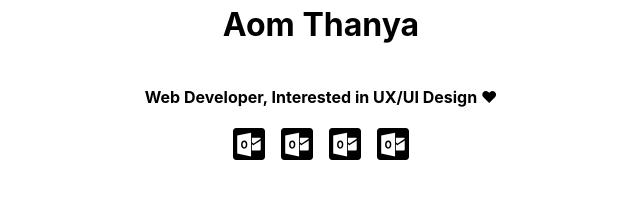
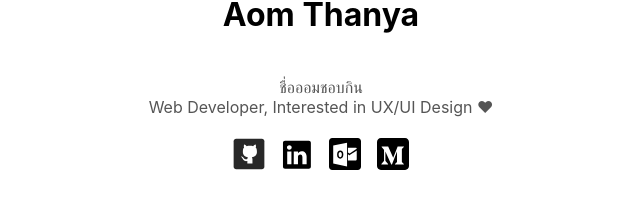
Before and after one commit to aom-thanya/aom-thanya.github.io, a Next.js app: page / in a window 1280 px wide. Shown: the part 376-584 px from the top of the page, without its empty margins (319-959 px from the left). Built offline with nearby package versions, Linux system fonts and the light colour scheme.

Commit message:
add icon

```diff
--- a/components/IconList.tsx
+++ b/components/IconList.tsx
@@ -1,17 +1,20 @@
 import React from 'react'
 import EmailIcon from '../icons/Email'
+import GithubIcon from '../icons/Github'
+import LinkedinIcon from '../icons/Linkedin'
+import MediumIcon from '../icons/Medium'
 import IconButton from './IconButton'
 
 const IconList = () => {
   return (
     <div className="icon-list">
       <IconButton
-        icon={<EmailIcon />}
+        icon={<GithubIcon />}
         onClick={() => window.open('https://github.com/aom-thanya')}
         ariaLabel="github"
       />
       <IconButton
-        icon={<EmailIcon />}
+        icon={<LinkedinIcon />}
         onClick={() => window.open('https://www.linkedin.com/in/thanya-khampoosa-696833196/')}
         ariaLabel="linkedin"
       />
@@ -21,7 +24,7 @@ const IconList = () => {
         ariaLabel="email"
       />
       <IconButton
-        icon={<EmailIcon />}
+        icon={<MediumIcon />}
         onClick={() => window.open('https://aom-thanya.medium.com/')}
         ariaLabel="medium"
       />
--- a/icons/Email.tsx
+++ b/icons/Email.tsx
@@ -2,7 +2,14 @@ import * as React from 'react'
 
 const EmailIcon = (props: React.SVGProps<SVGSVGElement>) => {
   return (
-    <svg height={32} viewBox="0 0 500 500" width={32} xmlns="http://www.w3.org/2000/svg" {...props}>
+    <svg
+      height={32}
+      viewBox="0 0 500 500"
+      width={32}
+      xmlns="http://www.w3.org/2000/svg"
+      fill="currentColor"
+      {...props}
+    >
       <path d="M50 0C22.3 0 0 22.3 0 50v400c0 27.7 22.3 50 50 50h400c27.7 0 50-22.3 50-50V50c0-27.7-22.3-50-50-50H50zm232.094 73.688V445L65.906 399.687V115.531l216.188-41.844zm13.656 78.718h124.688c4.588 0 12.718 6.253 12.718 14.969l-109.25 73.656c-.67.21-2.112.196-2.781 0l-25.375-16v-72.625zm-119.313 42c-15.103 0-27.243 6.11-36.406 18.313-9.162 12.203-13.75 28.176-13.75 47.937 0 18.716 4.522 33.904 13.531 45.563 9.024 11.645 20.678 17.469 35 17.469 14.7 0 26.616-6.042 35.75-18.063 9.135-12.021 13.702-27.85 13.688-47.5 0-19.12-4.405-34.532-13.219-46.219-8.8-11.687-20.327-17.5-34.594-17.5zm256.75 2.313v133.5c0 14.532-9.321 20.625-19.78 20.625H295.75v-98.688l23.156 15.906c3.264 2.4 7.219 0 7.219 0-3.919 2.4 107.063-71.343 107.063-71.343zm-257.375 21.937c7.67 0 13.705 3.585 18.125 10.781 4.421 7.21 6.625 17.295 6.625 30.25 0 12.426-2.297 22.156-6.843 29.157-4.547 7-10.701 10.5-18.469 10.5-7.53 0-13.606-3.571-18.25-10.781-4.644-7.197-7-16.991-7-29.375 0-12.203 2.356-22.001 7-29.407 4.644-7.405 10.919-11.125 18.813-11.125z" />
     </svg>
   )
--- /dev/null
+++ b/icons/Github.tsx
@@ -0,0 +1,25 @@
+import * as React from 'react'
+
+const GithubIcon = (props: React.SVGProps<SVGSVGElement>) => {
+  return (
+    <svg
+      width={32}
+      height={32}
+      viewBox="0 0 50 50"
+      xmlns="http://www.w3.org/2000/svg"
+      fill="currentColor"
+      {...props}
+    >
+      <path
+        d="M45 1H5C2.8 1 1 2.8 1 5v40c0 2.2 1.8 4 4 4h40c2.2 0 4-1.8 4-4V5c0-2.2-1.8-4-4-4z"
+        fill="#282828"
+      />
+      <path
+        d="M30.4 40h-8v-4c-5.5 1.2-7-3-7-3-1-2-2-3-2-3-2-1.2 0-1 0-1 2 0 3 2 3 2 1.8 3 4.9 2.5 6 2 0-1 .4-2.5 1-3-4.4-.5-8-3-8-8s1-6 2-7c-.2-.5-1-2.3 0-5 0 0 2 0 4 3 1-1 4-1 5-1s4 0 5 1c2-3 4-3 4-3 1.1 2.7.2 4.5 0 5 1 1 2 2 2 7s-3.6 7.5-8 8c.6.5 1 2.2 1 3v7z"
+        fill="#FFF"
+      />
+    </svg>
+  )
+}
+
+export default GithubIcon
--- /dev/null
+++ b/icons/Linkedin.tsx
@@ -0,0 +1,19 @@
+import * as React from 'react'
+
+const LinkedinIcon = (props: React.SVGProps<SVGSVGElement>) => {
+  return (
+    <svg
+      height={32}
+      viewBox="0 0 56.693 56.693"
+      width={32}
+      xmlns="http://www.w3.org/2000/svg"
+      fill="currentColor"
+      {...props}
+    >
+      <path d="M30.071 27.101v-.077a2.031 2.031 0 01-.05.077h.05z" />
+      <path d="M49.265 4.667H7.145c-2.016 0-3.651 1.596-3.651 3.563v42.613c0 1.966 1.635 3.562 3.651 3.562h42.12c2.019 0 3.654-1.597 3.654-3.562V8.23c0-1.968-1.636-3.563-3.654-3.563zm-30.79 41.637H11.01V23.845h7.465v22.459zm-3.732-25.527h-.05c-2.504 0-4.124-1.725-4.124-3.88 0-2.203 1.67-3.88 4.223-3.88 2.554 0 4.125 1.677 4.175 3.88 0 2.155-1.622 3.88-4.224 3.88zm30.651 25.527h-7.465V34.286c0-3.018-1.08-5.078-3.781-5.078-2.062 0-3.29 1.389-3.831 2.731-.197.479-.245 1.149-.245 1.821v12.543h-7.465s.098-20.354 0-22.459h7.465v3.179c.992-1.53 2.766-3.709 6.729-3.709 4.911 0 8.594 3.211 8.594 10.11v12.88z" />
+    </svg>
+  )
+}
+
+export default LinkedinIcon
--- /dev/null
+++ b/icons/Medium.tsx
@@ -0,0 +1,22 @@
+import * as React from 'react'
+
+const MediumIcon = (props: React.SVGProps<SVGSVGElement>) => {
+  return (
+    <svg
+      width={32}
+      height={32}
+      viewBox="0 0 512 512"
+      xmlns="http://www.w3.org/2000/svg"
+      fillRule="evenodd"
+      clipRule="evenodd"
+      strokeLinejoin="round"
+      strokeMiterlimit={2}
+      fill="currentColor"
+      {...props}
+    >
+      <path d="M449.446 0C483.971 0 512 28.03 512 62.554v386.892C512 483.97 483.97 512 449.446 512H62.554C28.03 512 0 483.97 0 449.446V62.554C0 28.03 28.029 0 62.554 0h386.892zm-19.502 137.321h-99.495l-70.926 176.926-80.672-176.926H74.481v6.049l33.614 40.493a13.939 13.939 0 014.537 11.762v159.114a18.32 18.32 0 01-4.872 15.794l-37.816 45.868v6.048h107.227v-6.048l-37.816-45.868a18.984 18.984 0 01-5.21-15.794V217.132l94.119 205.317h10.924l80.84-205.317v163.651c0 4.367 0 5.208-2.858 8.063l-29.075 28.229v6.048H429.27v-6.048l-28.066-27.556a8.4 8.4 0 01-3.194-8.065V178.991a8.401 8.401 0 013.194-8.066l28.74-27.555v-6.049z" />
+    </svg>
+  )
+}
+
+export default MediumIcon
--- a/pages/index.tsx
+++ b/pages/index.tsx
@@ -8,7 +8,11 @@ const HomePage = () => {
     <div className="home-page">
       <Avatar src="https://github.com/aom-thanya.png" alt="An image of Aom Thanya" />
       <h1>Aom Thanya</h1>
-      <h4>Web Developer, Interested in UX/UI Design ❤</h4>
+      <h4 className="sub-title">
+        ชื่อออมชอบกิน
+        <br />
+        Web Developer, Interested in UX/UI Design ❤
+      </h4>
       <IconList />
     </div>
   )
--- a/styles/globals.scss
+++ b/styles/globals.scss
@@ -29,6 +29,12 @@ a {
   align-items: center;
   height: 100vh;
   flex-direction: column;
+
+  .sub-title {
+    font-weight: normal;
+    color: #555555;
+    text-align: center;
+  }
 }
 
 .icon-list {
```
